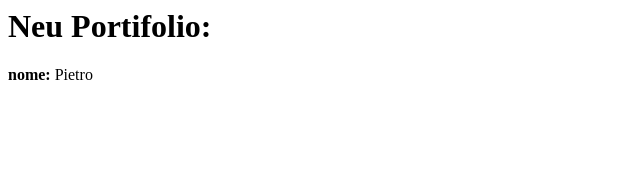
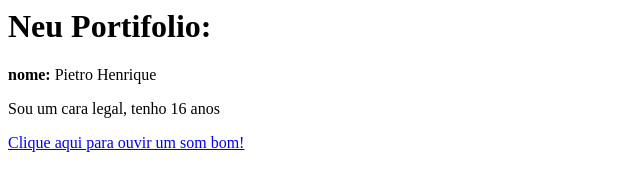
Before and after one commit to Pietrohcs/meu-portfolio, a plain HTML site: page index.html in a window 1280 px wide. Shown: the whole page, without its empty margins (0-640 px from the left). Drawn offline with Linux system fonts and the light colour scheme.

Commit message:
Primeira versão da página

```diff
--- a/index.html
+++ b/index.html
@@ -1,2 +1,4 @@
 <h1>Neu Portifolio:</h1>
-<p><strong>nome: </strong> Pietro</p>
+<p><strong>nome: </strong> Pietro Henrique</p>
+<p>Sou um cara legal, tenho 16 anos</p>
+<p><a href="http://youtube.com/results?search_query=evidencias+chitaozinho+e+xororo">Clique aqui para ouvir um som bom!</a>
```
